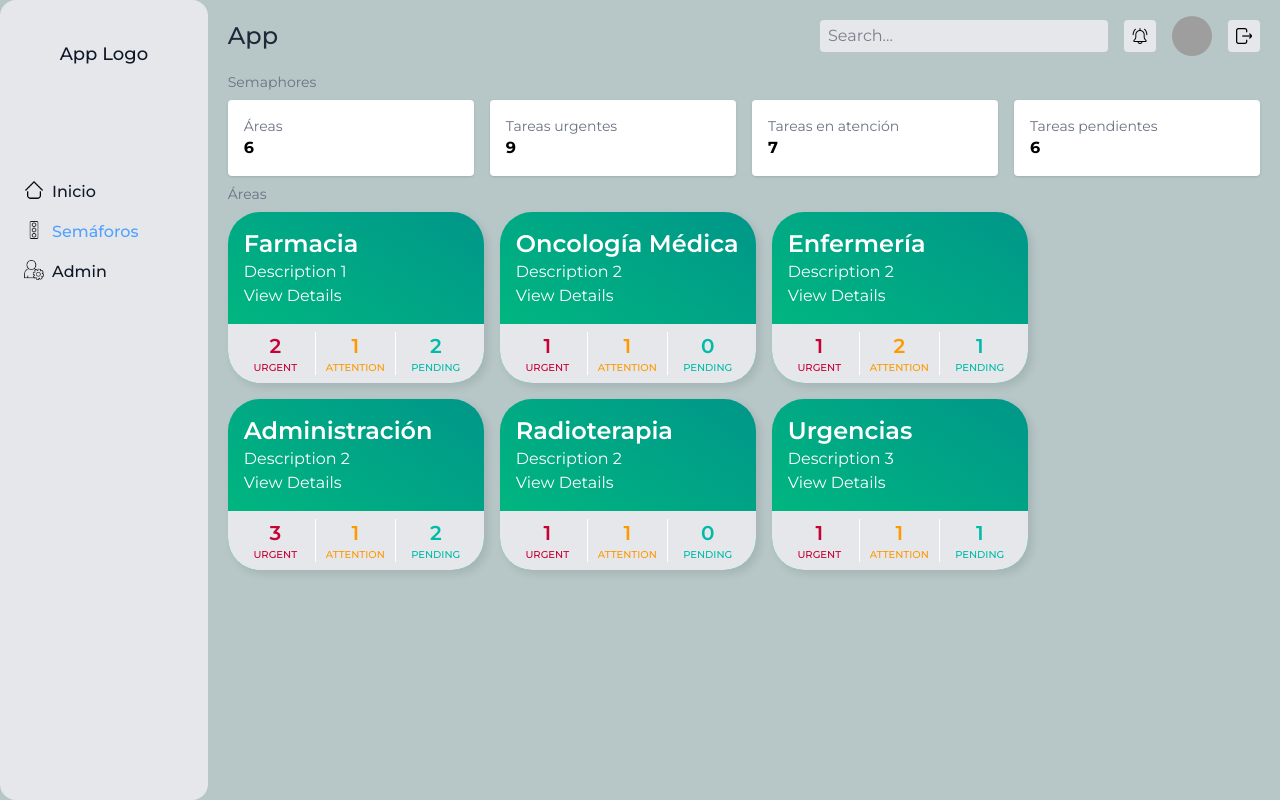
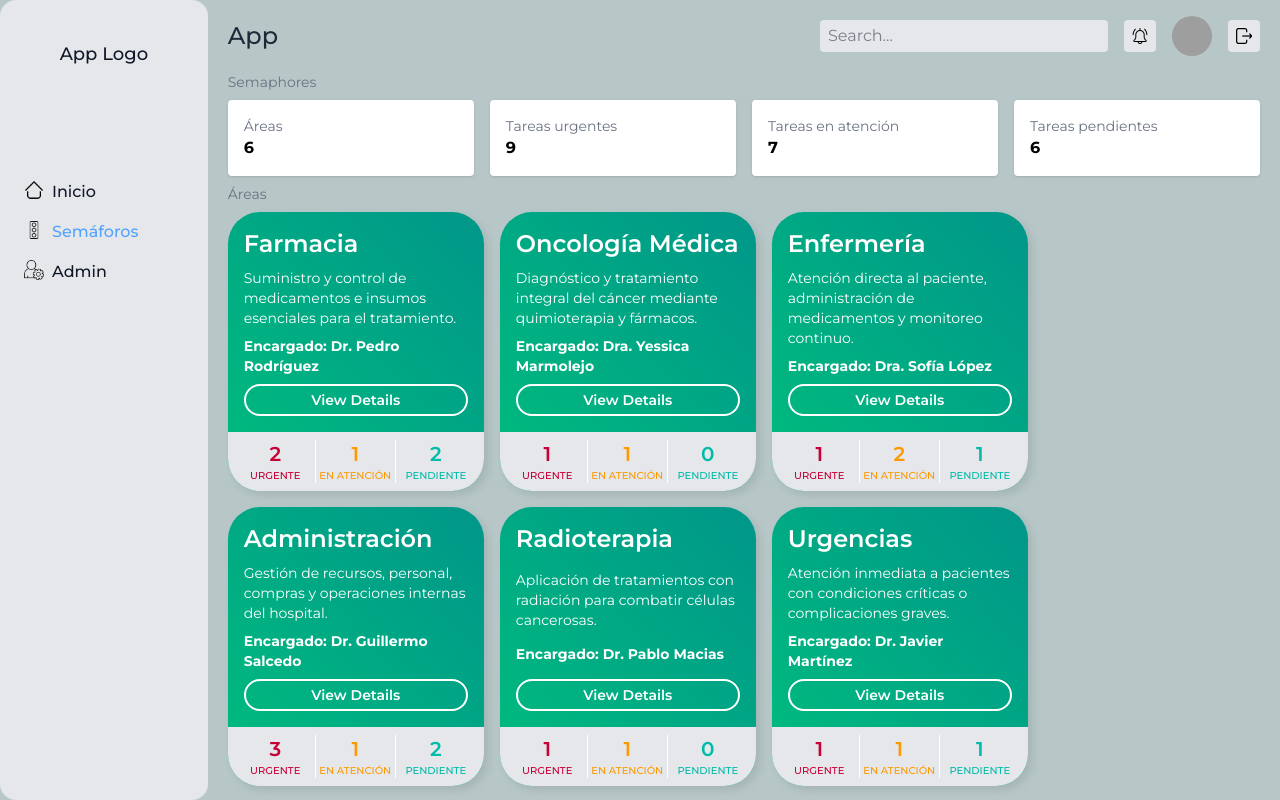
Before and after one commit to jbnvdst/modular_instituto, a React (Vite) app: page /semaphores in a window 1280 px wide. Built offline with nearby package versions, Linux system fonts and the light colour scheme; grey boxes are pictures that could not be loaded.

Commit message:
Adding owner name to area

```diff
--- a/src/components/SemaphoreCard/index.jsx
+++ b/src/components/SemaphoreCard/index.jsx
@@ -1,7 +1,7 @@
 import React from "react";
 
 const SemaphoreCard = ({ semaphore }) => {
-    const { id, name, description, status } = semaphore;
+    const { id, name, description, owner } = semaphore;
     const tasksCount = semaphore.tasks.map((task) => task.status).reduce((acc, status) => {
         if (status === 'Urgente') {
             acc.urgent += 1;
@@ -47,24 +47,25 @@ const SemaphoreCard = ({ semaphore }) => {
 
 
     return (
-        <div className={`rounded-[32px] w-64 shadow-[4px_4px_8px_0px_rgba(0,_0,_0,_0.1)] hover:-translate-y-0.5 duration-200 bg-gradient-to-tr from-emerald-500 to-teal-600 text-white order-${calculateOrder()}`}>
-            <div className="p-4">
+        <div className={`flex flex-col justify-between rounded-[32px] w-64 shadow-[4px_4px_8px_0px_rgba(0,_0,_0,_0.1)] hover:-translate-y-0.5 duration-200 bg-gradient-to-tr from-emerald-500 to-teal-600 text-white order-${calculateOrder()}`}>
+            <div className="flex flex-col justify-between h-full gap-2 p-4">
                 <h2 className="text-2xl font-semibold">{name}</h2>
-                <p>{description}</p>
-                <button onClick={() => alert(`Semaphore ID: ${id}`)}>View Details</button>
+                <p className="text-sm">{description}</p>
+                <b className="text-sm">Encargado: {owner}</b>
+                <button onClick={() => alert(`Semaphore ID: ${id}`)} className="px-2 py-1 border-2 rounded-full text-sm font-semibold">View Details</button>
             </div>
             <div className="w-full bg-gray-200 grid grid-cols-3 p-2 rounded-b-[32px]">
                 <div className="flex flex-col items-center text-rose-700 border-r border-white">
                     <h3 className="text-xl font-semibold">{tasksCount.urgent}</h3>
-                    <p className="uppercase text-[10px] font-medium">Urgent</p>
+                    <p className="uppercase text-[10px] font-medium">Urgente</p>
                 </div>
                 <div className="flex flex-col items-center text-amber-500 border-r border-white">
                     <h3 className="text-xl font-semibold">{tasksCount.attention}</h3>
-                    <p className="uppercase text-[10px] font-medium">Attention</p>
+                    <p className="uppercase text-[10px] font-medium">En atención</p>
                 </div>
                 <div className="flex flex-col items-center text-teal-500">
                     <h3 className="text-xl font-semibold">{tasksCount.pending}</h3>
-                    <p className="uppercase text-[10px] font-medium">Pending</p>
+                    <p className="uppercase text-[10px] font-medium">Pendiente</p>
                 </div>
             </div>
         </div>
--- a/src/pages/Semaphores/index.jsx
+++ b/src/pages/Semaphores/index.jsx
@@ -7,7 +7,8 @@ const Semaphores = () => {
         {
             id: 1,
             name: "Farmacia",
-            description: "Description 1",
+            description: "Suministro y control de medicamentos e insumos esenciales para el tratamiento.",
+            owner: "Dr. Pedro Rodríguez",
             tasks: [
                 { id: 1, name: "Falta surtir medicamento de quimioterapia", status: "Urgente" },
                 { id: 2, name: "Inventario mensual pendiente", status: "Atención" },
@@ -20,7 +21,8 @@ const Semaphores = () => {
         {
             id: 2,
             name: "Oncología Médica",
-            description: "Description 2",
+            description: "Diagnóstico y tratamiento integral del cáncer mediante quimioterapia y fármacos.",
+            owner: "Dra. Yessica Marmolejo",
             tasks: [
                 { id: 5, name: "Faltan resultados de laboratorio para paciente", status: "Urgente" },
                 { id: 6, name: "Actualizar historial clínico digital", status: "Atención" },
@@ -29,7 +31,8 @@ const Semaphores = () => {
         {
             id: 3,
             name: "Enfermería",
-            description: "Description 2",
+            description: "Atención directa al paciente, administración de medicamentos y monitoreo continuo.",
+            owner: "Dra. Sofía López",
             tasks: [
                 { id: 7, name: "Suministro de guantes y mascarillas bajo", status: "Urgente" },
                 { id: 8, name: "Capacitación en manejo de bomba de infusión", status: "Pendiente" },
@@ -41,7 +44,8 @@ const Semaphores = () => {
         {
             id: 4,
             name: "Administración ",
-            description: "Description 2",
+            description: "Gestión de recursos, personal, compras y operaciones internas del hospital.",
+            owner: "Dr. Guillermo Salcedo",
             tasks: [
                 { id: 10, name: "Falta firmar convenios con proveedores", status: "Pendiente" },
                 { id: 11, name: "Solicitudes de pago atrasadas", status: "Urgente" },
@@ -55,7 +59,8 @@ const Semaphores = () => {
         {
             id: 5,
             name: "Radioterapia ",
-            description: "Description 2",
+            description: "Aplicación de tratamientos con radiación para combatir células cancerosas.",
+            owner: "Dr. Pablo Macias",
             tasks: [
                 { id: 15, name: "Carga incompleta de expedientes en sistema", status: "Atención" },
                 { id: 22, name: "Faltan dosímetros personales en stock", status: "Urgente" },
@@ -64,7 +69,8 @@ const Semaphores = () => {
         {
             id: 6,
             name: "Urgencias",
-            description: "Description 3",
+            description: "Atención inmediata a pacientes con condiciones críticas o complicaciones graves.",
+            owner: "Dr. Javier Martínez",
             tasks: [
                 { id: 1, name: "Falta surtir medicamento de quimioterapia", status: "Urgente" },
                 { id: 23, name: "Sesiones de apoyo emocional no agendadas", status: "Pendiente" },
```
